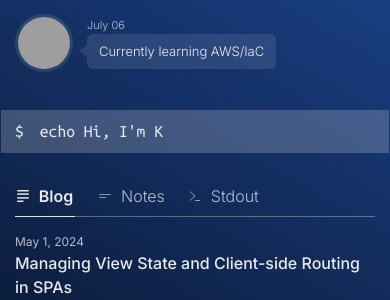
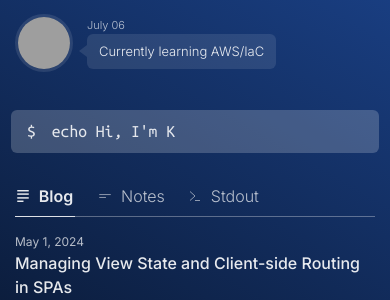
Before and after one commit to karsonkalt/karsonkalt.github.io, a Jekyll site: the page built from index.markdown, in a window 390 px wide. Shown: the part 120-420 px from the top of the page. Built offline with Jekyll 4.4.1, drawn with Linux system fonts in a browser that asks for light colours; grey boxes are pictures that could not be loaded.

Commit message:
remove fullwidth terminal

```diff
--- a/_sass/custom-styles.scss
+++ b/_sass/custom-styles.scss
@@ -175,11 +175,6 @@ pre.terminal {
   }
 
   @media screen and (max-width: 800px) {
-    padding-left: 14px;
-    padding-right: 14px;
-    margin-left: -14px;
-    margin-right: -14px;
-    border-radius: 0;
     transition: none;
     &:hover {
       transform: none;
```
